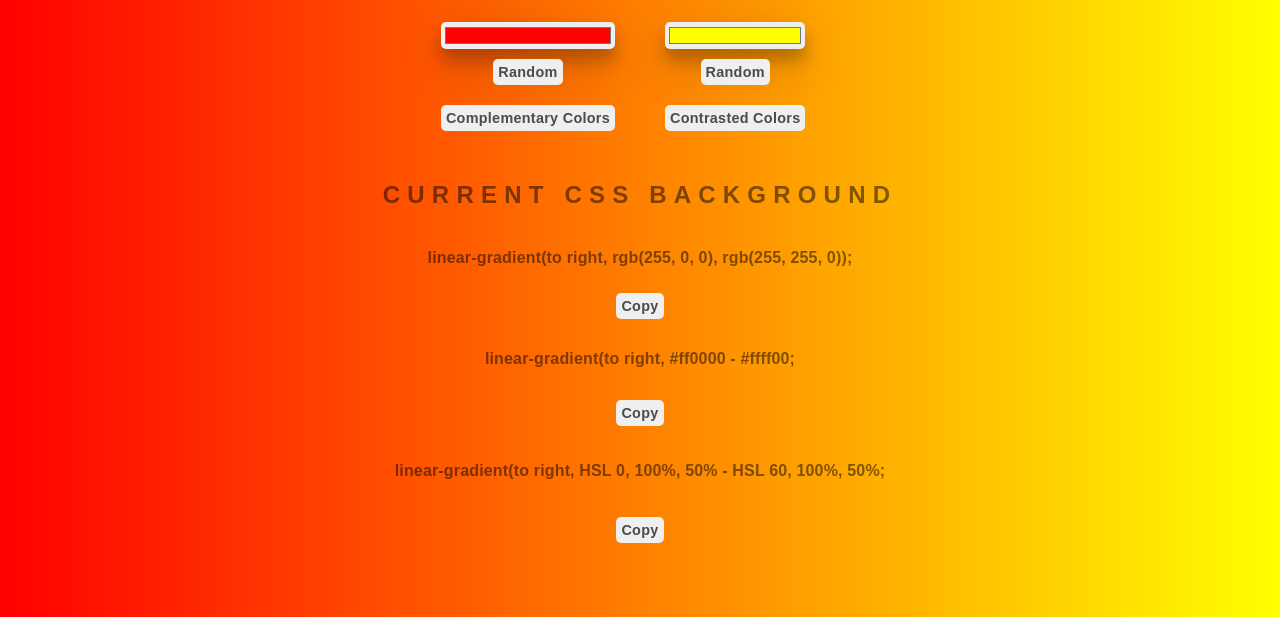
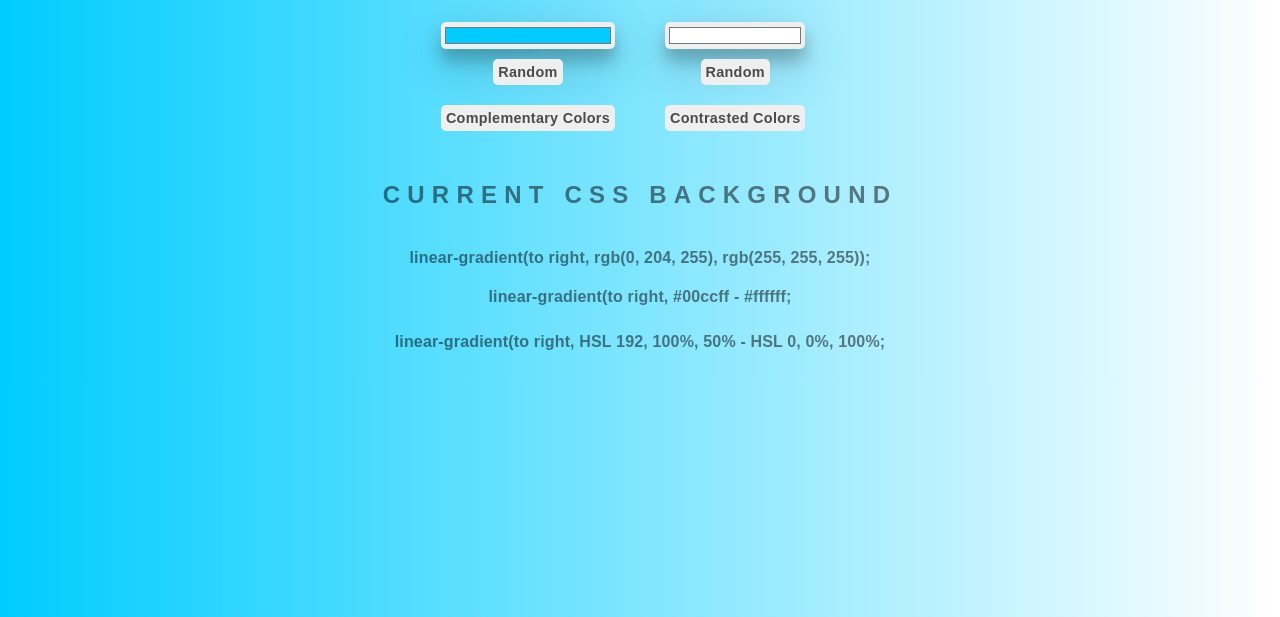
Before and after one commit to Heimdalldev/background-generator, a plain HTML site: page index.html in a window 1280 px wide. Shown: the part 183-800 px from the top of the page. Drawn offline with Linux system fonts and the light colour scheme.

Commit message:
changed default background color. Removed copy buttons

```diff
--- a/index.html
+++ b/index.html
@@ -11,7 +11,7 @@
 
     <div class="container">
         <div class="input-container1">
-            <input class="color1" type="color" name="color1" value="#ff0000">
+            <input class="color1" type="color" name="color1" value="#00ccff">
             <br>
             <button class="r1">Random</button>
             <br>
@@ -19,7 +19,7 @@
         </div>
 
         <div class="input-container2">
-            <input class="color2" type="color" name="color2" value="#ffff00">
+            <input class="color2" type="color" name="color2" value="#ffffff">
             <br>
             <button class="r2">Random</button>
             <br>
@@ -31,17 +31,17 @@
 
     <div class="rgb">
         <h3></h3>
-        <button class="copy">Copy</button>
+        <!-- <button class="copy">Copy RGB</button> -->
     </div>
 
     <div class="hex">
         <h4></h4>
-        <button class="copy">Copy</button>
+        <!-- <button class="copy">Copy HEX</button> -->
     </div>
 
     <div class="hsl">
         <h5></h5>
-        <button class="copy">Copy</button>
+        <!-- <button class="copy">Copy HSL</button> -->
     </div>
 
 
--- a/style.css
+++ b/style.css
@@ -14,7 +14,7 @@ body {
     text-transform: uppercase;
     letter-spacing: 0.5em;
     top: 15%;
-    background: linear-gradient(to right, var(--gradient-start), var(--gradient-end));
+    background: linear-gradient(to right, let(--gradient-start), let(--gradient-end));
 }
 
 h1 {
```
